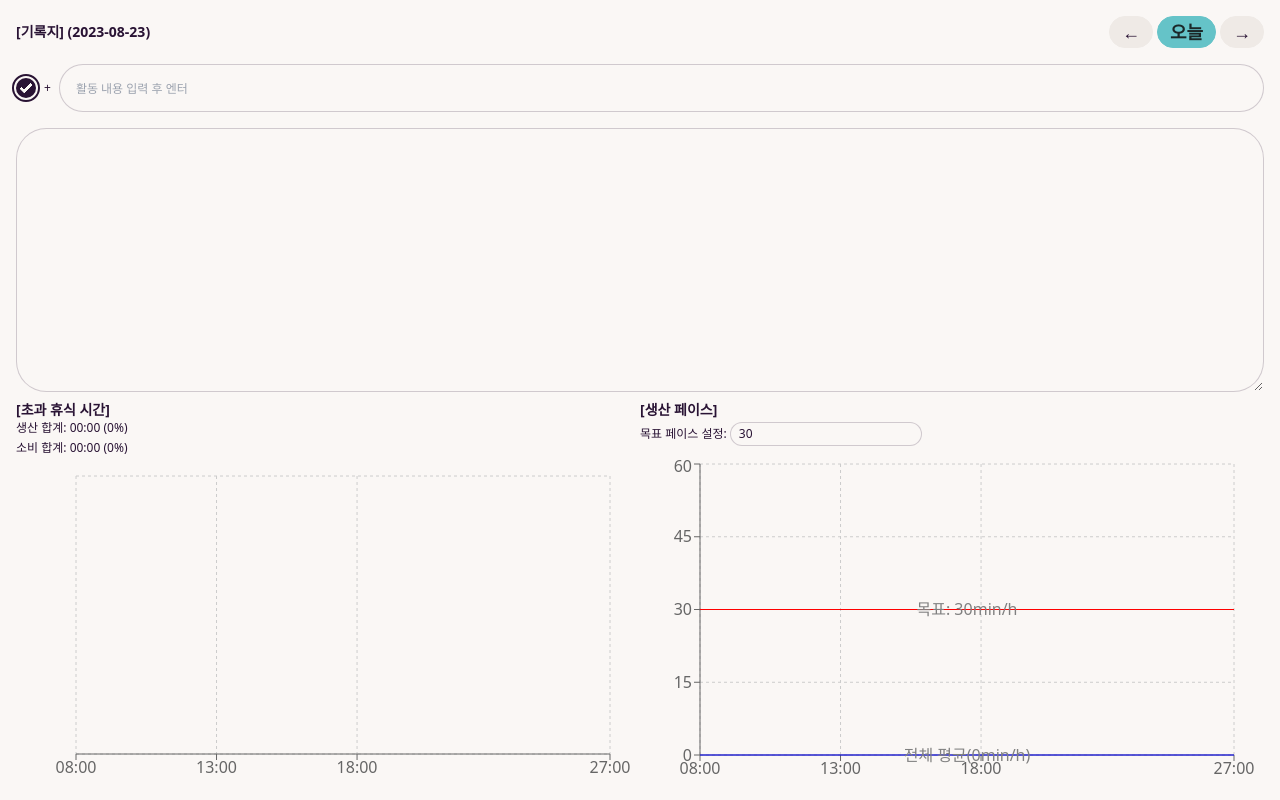
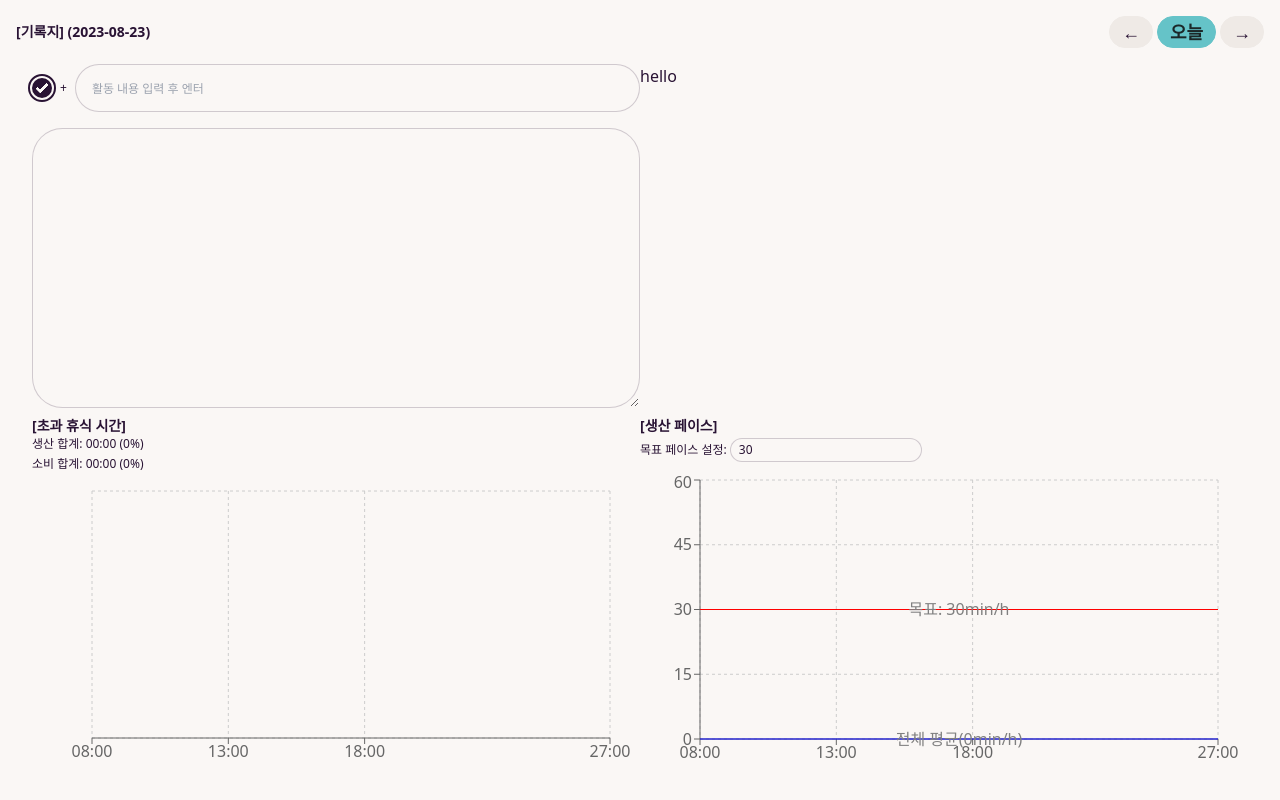
Before and after one commit to seongbin9786/my-time, a React (Vite) app: page / in a window 1280 px wide. Built offline with nearby package versions, Linux system fonts and the light colour scheme.

Commit message:
refactor: 기록 페이지 레이아웃의 컴포넌트 구역 구성 변경 + 차트 높이 오류 해소 (1/2)

```diff
--- a/src/components/texts/TextLogContainer.tsx
+++ b/src/components/texts/TextLogContainer.tsx
@@ -4,7 +4,6 @@ import { useDispatch, useSelector } from 'react-redux';
 import { RootState } from '../../store';
 import { updateRawLog } from '../../store/logs';
 import { StorageListener } from '../../utils/StorageListener';
-import { DayNavigator } from '../days/DayNavigator';
 
 const storageListener = new StorageListener();
 
@@ -72,14 +71,7 @@ export const TextLogContainer = () => {
   }, [currentDate]);
 
   return (
-    <div className="flex flex-col w-full col-span-2 gap-4 sm:h-full h-1/2">
-      <div className="flex items-center justify-between">
-        <h1 className="text-xs font-bold sm:text-sm">
-          [기록지] ({currentDate})
-        </h1>
-        <DayNavigator />
-      </div>
-
+    <div className="flex flex-col gap-4">
       <div className="flex items-center gap-2">
         <label className="flex items-center gap-2 cursor-pointer">
           <input
@@ -102,7 +94,7 @@ export const TextLogContainer = () => {
       </div>
 
       <textarea
-        className="w-full h-full mb-2 text-xs textarea textarea-bordered textarea-lg"
+        className="flex-1 mb-2 text-xs textarea textarea-bordered textarea-lg aspect-square"
         value={rawLogs}
         ref={inputRef}
         onChange={handleChange}
--- a/src/pages/LogWriterPage.tsx
+++ b/src/pages/LogWriterPage.tsx
@@ -1,5 +1,6 @@
 import { useSelector } from 'react-redux';
 
+import { DayNavigator } from '../components/days/DayNavigator';
 import { TextLogContainer } from '../components/texts/TextLogContainer';
 import { Area_AvailableRestTimeChart } from '../features/AvailableRestTimeChartArea';
 import { Area_ProductivePaceChart } from '../features/ProductivePaceChartArea';
@@ -11,11 +12,23 @@ export const LogWriterPage = () => {
     (state: RootState) => state.logs.logsForCharts
   );
 
+  const { currentDate } = useSelector((state: RootState) => state.logs);
+
   return (
-    <div className="min-w-[400px] h-screen max-w-screen-xl grid-cols-2 grid-rows-2 p-4 mx-auto my-0 sm:grid">
-      <TextLogContainer />
-      <Area_AvailableRestTimeChart logsForCharts={logsForCharts} />
-      <Area_ProductivePaceChart logsForCharts={logsForCharts} />
+    <div className="flex flex-col p-4 h-screen min-w-[400px] max-w-screen-xl mx-auto">
+      <div className="flex items-center justify-between">
+        <h1 className="text-xs font-bold sm:text-sm">
+          [기록지] ({currentDate})
+        </h1>
+        <DayNavigator />
+      </div>
+      {/* NOTE: 정말 이유는 모르겠지만, overflow-y-auto 설정을 넣으면  */}
+      <div className="flex-1 sm:grid-cols-2 sm:grid-rows-2 p-4 my-0 grid grid-cols-1 grid-rows-4 min-h-0">
+        <TextLogContainer />
+        <div>hello</div>
+        <Area_AvailableRestTimeChart logsForCharts={logsForCharts} />
+        <Area_ProductivePaceChart logsForCharts={logsForCharts} />
+      </div>
     </div>
   );
 };
```
